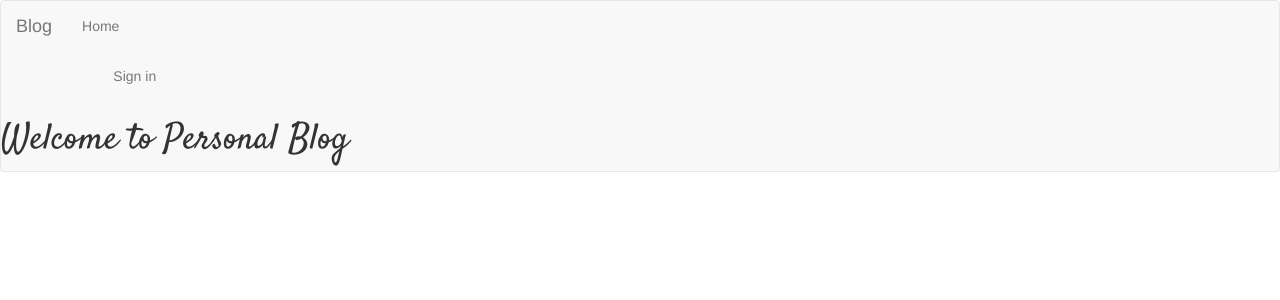
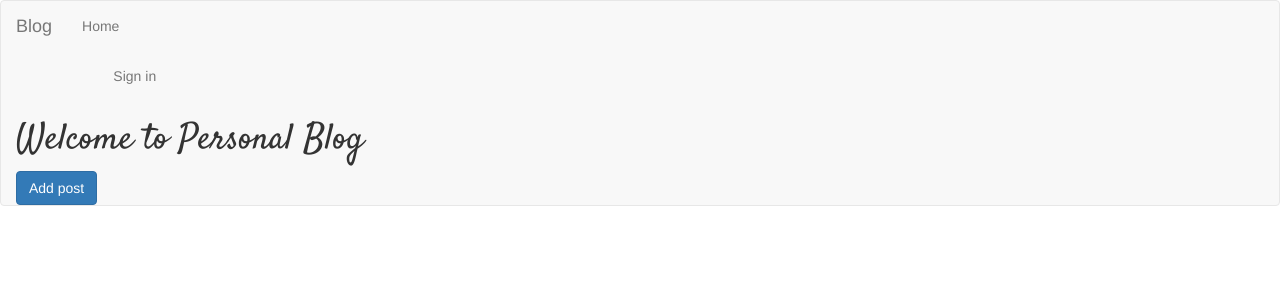
Before and after one commit to khadija-bit/Personal_Blog, a Flask app: page / in a window 1280 px wide. Shown: the top 300 px of the page. Run offline with Flask 2, Linux system fonts and the light colour scheme; data that the repository does not hold is empty; some libraries are stand-ins or nearby versions.

Commit message:
Add button for blog post

```diff
--- a/app/auth/views.py
+++ b/app/auth/views.py
@@ -1,4 +1,4 @@
-from flask import render_template,render_template,url_for,flash,request
+from flask import render_template,redirect,url_for,flash,request
 from . import auth
 from flask_login import login_required,login_user,logout_user
 from ..models import User
--- a/app/main/views.py
+++ b/app/main/views.py
@@ -23,17 +23,18 @@ def index():
 @main.route('/newblog',methods=['GET','POST'])
 @login_required
 def new_blog():
-    '''
-    '''
+
     form = BlogForm()
     if form.validate_on_submit():
+        # blog = form.blog.data
         title = form.title.data
         content = form.content.data
         new_blog = Blog(title = title,content= content,user = current_user)
-        new_blog.save_blog()
+        db.session.add(new_blog)
+        db.session.commit()
         return redirect(url_for('.index'))
     title = 'Add a blog'
-    return render_template('new_post.html',title= title, BlogForm= form )
+    return render_template('new_post.html',title= title, blogform= form )
 
 @main.route('/comment/<int:blog_id>',methods=['GET','POST'])
 @login_required
--- a/app/templates/base.html
+++ b/app/templates/base.html
@@ -3,6 +3,7 @@
 {% block styles%}
 {{ super() }}
 <!-- <link rel="stylesheet" href="https://stackpath.bootstrapcdn.com/bootstrap/4.3.1/css/bootstrap.min.css" integrity="sha384-ggOyR0iXCbMQv3Xipma34MD+dH/1fQ784/j6cY/iJTQUOhcWr7x9JvoRxT2MZw1T" crossorigin="anonymous"> -->
+<link rel="stylesheet" href="{{url_for('static',filename='stylesheets/styles.css')}}">
 
 {% endblock %}
 
--- a/app/templates/index.html
+++ b/app/templates/index.html
@@ -8,7 +8,18 @@
 {% endblock %}
 
 {% block content%}
-<h1 style="font-family: 'Satisfy', cursive;">Welcome to Personal Blog</h1>
-<p>{{quotes.quote}}</p>
-<p>{{quotes.author}}</p>
+<div class="landingpage">
+    <div class="container-fluid">
+        <div class="text">
+            <h1 style="font-family: 'Satisfy', cursive;">Welcome to Personal Blog</h1>
+            <p>{{quotes.quote}}</p>
+            <p>{{quotes.author}}</p>
+            <a href="{{url_for('main.new_blog')}}" class="btn btn-primary">Add post</a>
+
+        </div>
+
+    </div>
+
+</div>
+
 {% endblock %}
```
Also changed, not shown: app/templates/new_post.html (added, +13 -0 lines), app/templates/comment.html (added).
